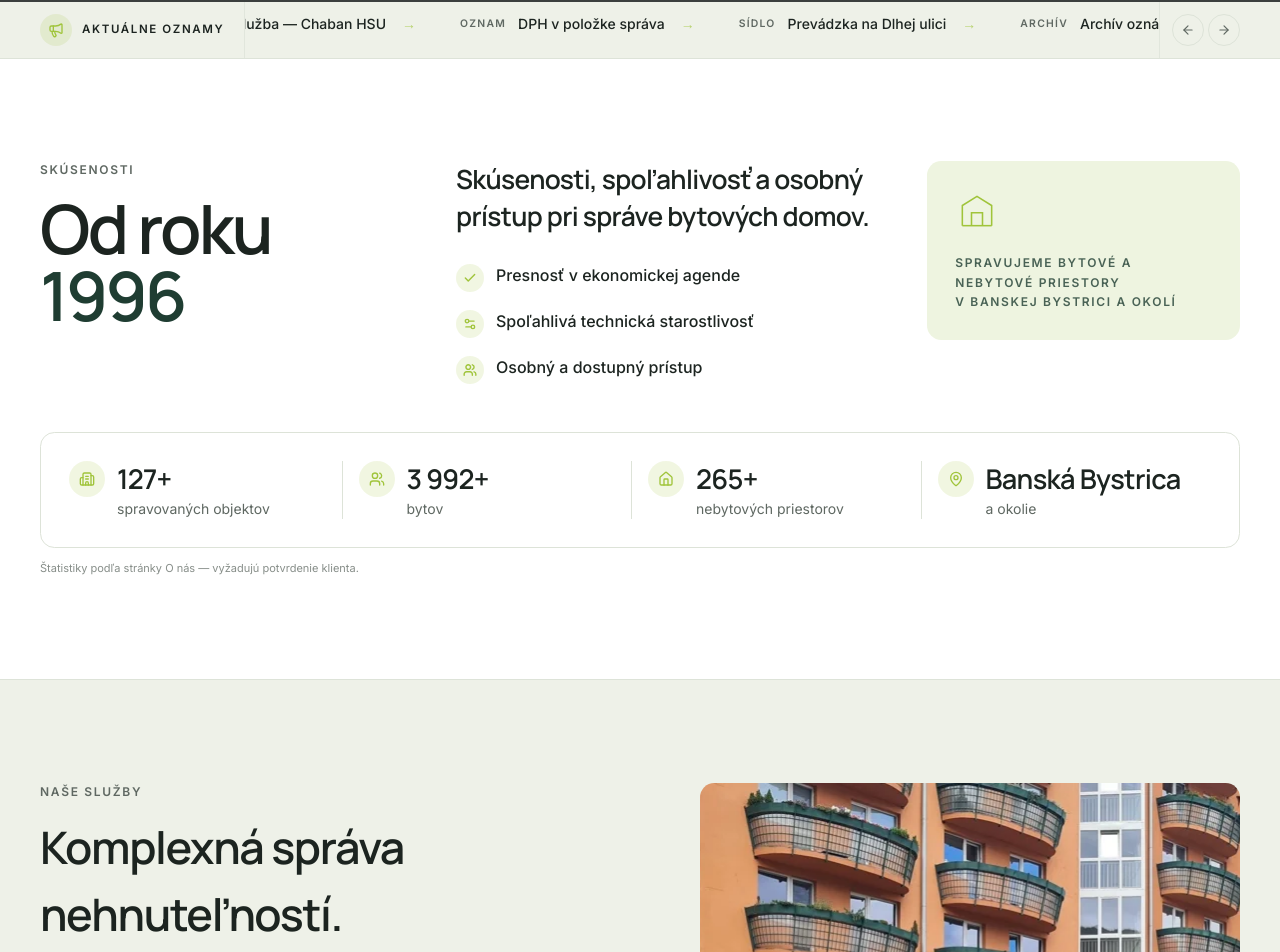
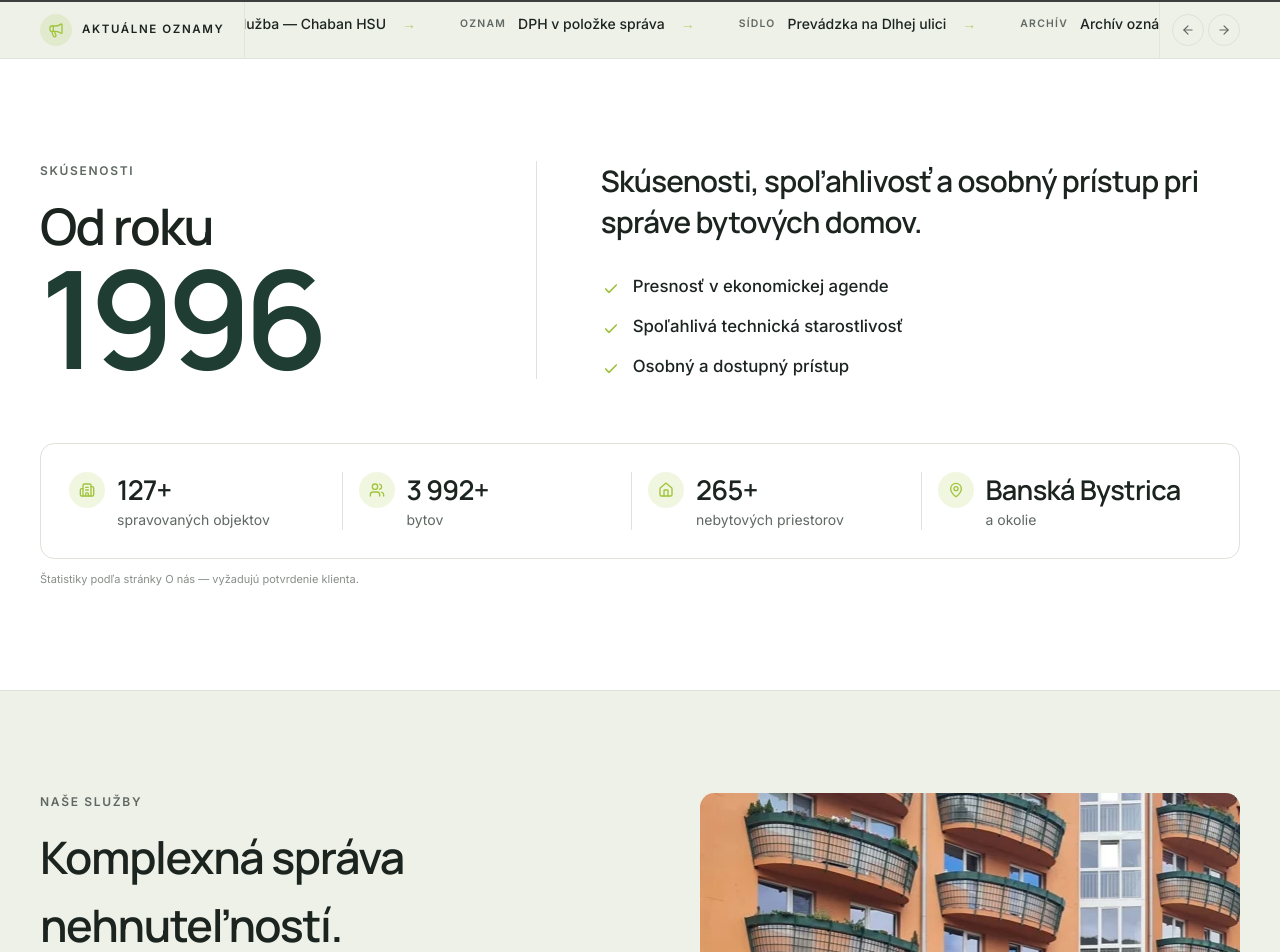
Before and after one commit to inoveronai-dev/spravbyt, a Next.js app: page / in a window 1280 px wide. Shown: the part 798-1750 px from the top of the page. Built offline with nearby package versions, Linux system fonts and the light colour scheme; grey boxes are pictures that could not be loaded.

Commit message:
Refine Skúsenosti section into a clean two-column layout
Remove the pale-green decorative panel and balance the year composition
with the descriptive copy, divider, and preserved stats row.

Co-authored-by: inoveron.ai <inoveron.ai@gmail.com>

```diff
--- a/src/components/trust-section.tsx
+++ b/src/components/trust-section.tsx
@@ -3,7 +3,6 @@ import {
   Check,
   Home,
   MapPin,
-  Settings2,
   Users,
 } from "lucide-react";
 
@@ -11,18 +10,9 @@ import { Reveal } from "@/components/reveal";
 import { portfolioFromONas, trust } from "@/lib/content";
 
 const values = [
-  {
-    icon: Check,
-    text: "Presnosť v ekonomickej agende",
-  },
-  {
-    icon: Settings2,
-    text: "Spoľahlivá technická starostlivosť",
-  },
-  {
-    icon: Users,
-    text: "Osobný a dostupný prístup",
-  },
+  "Presnosť v ekonomickej agende",
+  "Spoľahlivá technická starostlivosť",
+  "Osobný a dostupný prístup",
 ] as const;
 
 const stats = [
@@ -56,65 +46,48 @@ export function TrustSection() {
       aria-labelledby="trust-heading"
     >
       <div className="container-page section-space">
-        <div className="grid items-start gap-8 lg:grid-cols-[1fr_1.15fr_0.85fr] lg:gap-10 xl:gap-12">
+        <div className="grid items-center gap-10 lg:grid-cols-[minmax(0,0.95fr)_minmax(0,1.35fr)] lg:gap-0">
           <Reveal>
+            <div className="max-w-md lg:pr-12 xl:pr-16">
               <p className="eyebrow">Skúsenosti</p>
-            <h2
-              id="trust-heading"
-              className="mt-4 font-heading text-[clamp(2.4rem,5.5vw,4.25rem)] font-semibold leading-[0.98] tracking-[-0.04em] text-charcoal"
-            >
+              <p className="mt-5 font-heading text-[clamp(2rem,4.2vw,3.15rem)] font-semibold leading-[1.02] tracking-[-0.035em] text-charcoal">
                 Od roku
-              <br />
-              <span className="text-forest">1996</span>
-            </h2>
+              </p>
+              <p className="mt-1 font-heading text-[clamp(4.5rem,12vw,8.5rem)] font-semibold leading-[0.9] tracking-[-0.055em] text-forest">
+                1996
+              </p>
+            </div>
           </Reveal>
 
           <Reveal delay={1}>
-            <p className="max-w-md font-heading text-[clamp(1.25rem,2.2vw,1.65rem)] font-semibold leading-snug tracking-tight text-charcoal">
+            <div className="lg:border-l lg:border-border lg:pl-12 xl:pl-16">
+              <h2
+                id="trust-heading"
+                className="max-w-2xl font-heading text-[clamp(1.35rem,2.4vw,1.85rem)] font-semibold leading-snug tracking-tight text-charcoal"
+              >
                 {trust.description}
-            </p>
-            <ul className="mt-7 space-y-4">
-              {values.map(({ icon: Icon, text }) => (
-                <li key={text} className="flex items-start gap-3 text-charcoal">
-                  <span className="mt-0.5 inline-flex size-7 shrink-0 items-center justify-center rounded-full bg-brand/15 text-brand">
-                    <Icon className="size-3.5" strokeWidth={2.4} aria-hidden />
+              </h2>
+              <ul className="mt-8 space-y-4">
+                {values.map((text) => (
+                  <li
+                    key={text}
+                    className="flex items-start gap-3 text-charcoal"
+                  >
+                    <span className="mt-1 inline-flex size-5 shrink-0 items-center justify-center text-brand">
+                      <Check className="size-4" strokeWidth={2.5} aria-hidden />
                     </span>
-                  <span className="pt-0.5 text-base font-medium leading-snug">
+                    <span className="text-base font-medium leading-snug sm:text-[1.05rem]">
                       {text}
                     </span>
                   </li>
                 ))}
               </ul>
-          </Reveal>
-
-          <Reveal delay={2}>
-            <div className="rounded-2xl bg-brand-soft p-6 sm:p-7">
-              <div className="mb-5 text-brand" aria-hidden>
-                <svg viewBox="0 0 48 48" fill="none" className="h-11 w-11">
-                  <path
-                    d="M8 40V18L24 8l16 10v22"
-                    stroke="currentColor"
-                    strokeWidth="1.7"
-                  />
-                  <path
-                    d="M18 40V26h12v14"
-                    stroke="currentColor"
-                    strokeWidth="1.7"
-                  />
-                  <path d="M8 40h32" stroke="currentColor" strokeWidth="1.7" />
-                </svg>
-              </div>
-              <p className="text-xs font-semibold uppercase leading-relaxed tracking-[0.14em] text-forest/80">
-                Spravujeme bytové a nebytové priestory
-                <br />
-                v Banskej Bystrici a okolí
-              </p>
             </div>
           </Reveal>
         </div>
 
-        <Reveal delay={3}>
-          <div className="mt-12 grid gap-6 rounded-2xl border border-border bg-surface px-5 py-7 sm:grid-cols-2 sm:px-7 lg:grid-cols-4 lg:gap-4">
+        <Reveal delay={2}>
+          <div className="mt-14 grid gap-6 rounded-2xl border border-border bg-surface px-5 py-7 sm:grid-cols-2 sm:px-7 lg:mt-16 lg:grid-cols-4 lg:gap-4">
             {stats.map(({ icon: Icon, value, label }) => (
               <div
                 key={`${value}-${label}`}
```
Lines whose indentation alone changed are shown as unchanged.
